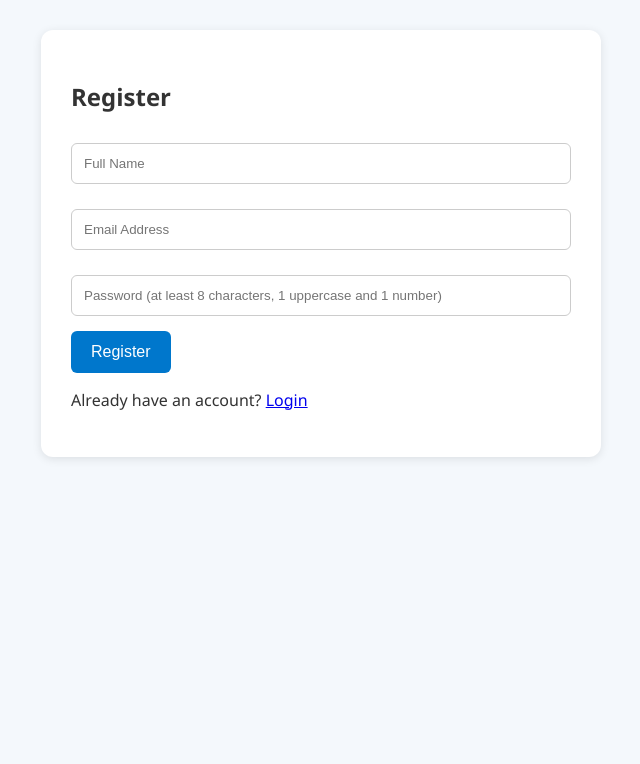
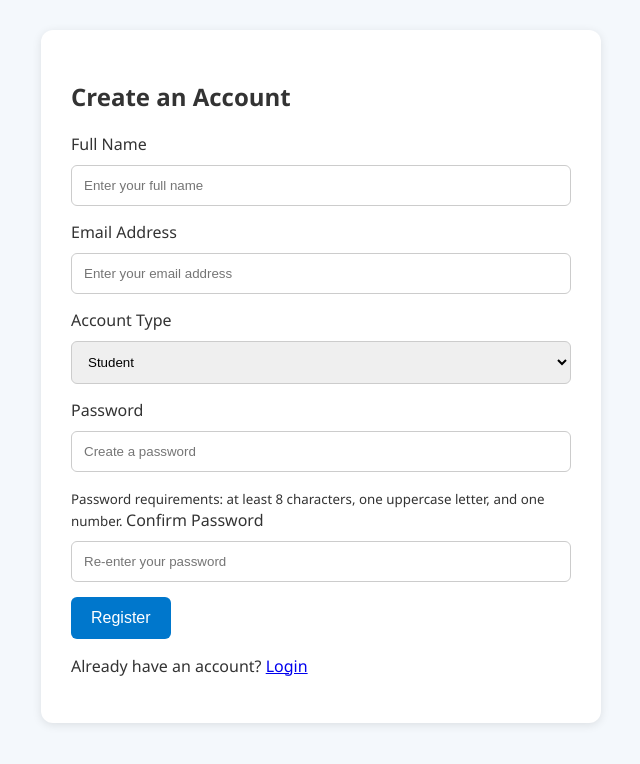
Before and after one commit to tumelots07/YouthEducationSupport, a PHP site: page /register.php in a window 1280 px wide. Shown: the top 764 px of the page, without its empty margins (319-959 px from the left). Run offline with PHP 8.4, Linux system fonts and the light colour scheme.

Commit message:
Improve registration with password confirmation and secure admin invitations

```diff
--- a/register.php
+++ b/register.php
@@ -5,90 +5,171 @@ require_once "db.php";
 
 $message = "";
 
-if (isset($_POST['register'])) {
+// Generate a CSRF token to protect the form.
+if (empty($_SESSION['csrf_token'])) {
+    $_SESSION['csrf_token'] = bin2hex(random_bytes(32));
+}
+
+if ($_SERVER['REQUEST_METHOD'] === 'POST' && isset($_POST['register'])) {
     $fullname = trim($_POST['fullname'] ?? '');
     $email = trim($_POST['email'] ?? '');
     $password = $_POST['password'] ?? '';
+    $confirmPassword = $_POST['confirm_password'] ?? '';
+    $role = $_POST['role'] ?? 'student';
+    $adminToken = trim($_POST['admin_token'] ?? '');
+    $csrfToken = $_POST['csrf_token'] ?? '';
 
-    // Validate the full name.
-    if (mb_strlen($fullname) < 3) {
-        $message = "Full name must be at least 3 characters.";
-    } elseif (mb_strlen($fullname) > 100) {
-        $message = "Full name cannot exceed 100 characters.";
-    } elseif (!filter_var($email, FILTER_VALIDATE_EMAIL)) {
+    if (!hash_equals($_SESSION['csrf_token'], $csrfToken)) {
+        $message = "Your session has expired. Refresh the page and try again.";
+    } elseif (mb_strlen($fullname) < 3 || mb_strlen($fullname) > 100) {
+        $message = "Full name must be between 3 and 100 characters.";
+    } elseif (!filter_var($email, FILTER_VALIDATE_EMAIL) || strlen($email) > 254) {
         $message = "Please enter a valid email address.";
-    } elseif (strlen($email) > 254) {
-        $message = "Email address is too long.";
+    } elseif (!in_array($role, ['student', 'admin'], true)) {
+        $message = "Please select a valid account type.";
     } elseif (
         strlen($password) < 8 ||
-        !preg_match("/[A-Z]/", $password) ||
-        !preg_match("/[0-9]/", $password)
+        !preg_match('/[A-Z]/', $password) ||
+        !preg_match('/[0-9]/', $password)
     ) {
-        $message = "Password must contain at least 8 characters, one uppercase letter and one number.";
+        $message = "Password must be at least 8 characters and contain an uppercase letter and a number.";
+    } elseif ($password !== $confirmPassword) {
+        $message = "The passwords do not match.";
+    } elseif ($role === 'admin' && $adminToken === '') {
+        $message = "An administrator invitation token is required.";
     } else {
-        // Check whether the email already exists.
-        $checkSql = "SELECT id FROM users WHERE email = ? LIMIT 1";
-        $checkStmt = mysqli_prepare($conn, $checkSql);
+        $check = mysqli_prepare(
+            $conn,
+            "SELECT id FROM users WHERE email = ? LIMIT 1"
+        );
 
-        if (!$checkStmt) {
+        if (!$check) {
             $message = "Registration could not be completed. Please try again.";
         } else {
-            mysqli_stmt_bind_param($checkStmt, "s", $email);
+            mysqli_stmt_bind_param($check, "s", $email);
+            mysqli_stmt_execute($check);
+            $existing = mysqli_stmt_get_result($check);
 
-            if (!mysqli_stmt_execute($checkStmt)) {
-                $message = "Registration could not be completed. Please try again.";
+            if ($existing && mysqli_num_rows($existing) > 0) {
+                $message = "This email address is already registered.";
             } else {
-                $result = mysqli_stmt_get_result($checkStmt);
+                $inviteValid = false;
+                $tokenHash = null;
 
-                if ($result && mysqli_num_rows($result) > 0) {
-                    $message = "Email already exists.";
-                } else {
+                if ($role === 'admin') {
+                    // The database stores only the SHA-256 hash of the token.
+                    $tokenHash = hash('sha256', $adminToken);
+                    mysqli_begin_transaction($conn);
+
+                    $invite = mysqli_prepare(
+                        $conn,
+                        "SELECT id FROM admin_invites
+                         WHERE token_hash = ?
+                           AND used_at IS NULL
+                           AND expires_at > NOW()
+                         LIMIT 1
+                         FOR UPDATE"
+                    );
+
+                    if ($invite) {
+                        mysqli_stmt_bind_param($invite, "s", $tokenHash);
+                        mysqli_stmt_execute($invite);
+                        $inviteResult = mysqli_stmt_get_result($invite);
+                        $inviteRow = $inviteResult
+                            ? mysqli_fetch_assoc($inviteResult)
+                            : null;
+
+                        $inviteValid = (bool) $inviteRow;
+                        mysqli_stmt_close($invite);
+                    }
+
+                    if (!$inviteValid) {
+                        mysqli_rollback($conn);
+                        $message = "The administrator invitation is invalid, expired, or already used.";
+                    }
+                }
+
+                if ($message === "") {
                     $hashedPassword = password_hash(
                         $password,
                         PASSWORD_DEFAULT
                     );
 
-                    if ($hashedPassword === false) {
+                    $insert = mysqli_prepare(
+                        $conn,
+                        "INSERT INTO users (fullname, email, password, role)
+                         VALUES (?, ?, ?, ?)"
+                    );
+
+                    if (!$insert || $hashedPassword === false) {
+                        if ($role === 'admin') {
+                            mysqli_rollback($conn);
+                        }
                         $message = "Registration could not be completed. Please try again.";
                     } else {
-                        // Public registration is for students only.
-                        $role = "student";
+                        mysqli_stmt_bind_param(
+                            $insert,
+                            "ssss",
+                            $fullname,
+                            $email,
+                            $hashedPassword,
+                            $role
+                        );
 
-                        $insertSql = "INSERT INTO users
-                            (fullname, email, password, role)
-                            VALUES (?, ?, ?, ?)";
+                        if (mysqli_stmt_execute($insert)) {
+                            $registrationSucceeded = true;
 
-                        $insertStmt = mysqli_prepare($conn, $insertSql);
+                            if ($role === 'admin') {
+                                $markUsed = mysqli_prepare(
+                                    $conn,
+                                    "UPDATE admin_invites
+                                     SET used_at = NOW()
+                                     WHERE id = ? AND used_at IS NULL"
+                                );
 
-                        if ($insertStmt) {
-                            mysqli_stmt_bind_param(
-                                $insertStmt,
-                                "ssss",
-                                $fullname,
-                                $email,
-                                $hashedPassword,
-                                $role
-                            );
+                                if ($markUsed) {
+                                    $inviteId = (int) $inviteRow['id'];
+                                    mysqli_stmt_bind_param(
+                                        $markUsed,
+                                        "i",
+                                        $inviteId
+                                    );
+                                    $registrationSucceeded =
+                                        mysqli_stmt_execute($markUsed)
+                                        && mysqli_stmt_affected_rows($markUsed) === 1;
+                                    mysqli_stmt_close($markUsed);
+                                } else {
+                                    $registrationSucceeded = false;
+                                }
 
-                            if (mysqli_stmt_execute($insertStmt)) {
-                                mysqli_stmt_close($insertStmt);
-                                mysqli_stmt_close($checkStmt);
+                                if ($registrationSucceeded) {
+                                    mysqli_commit($conn);
+                                } else {
+                                    mysqli_rollback($conn);
+                                }
+                            }
 
-                                header("Location: login.php");
+                            if ($registrationSucceeded) {
+                                mysqli_stmt_close($insert);
+                                mysqli_stmt_close($check);
+                                header("Location: login.php?registered=1");
                                 exit();
                             } else {
                                 $message = "Registration failed. Please try again.";
                             }
+                        } else {
+                            if ($role === 'admin') {
+                                mysqli_rollback($conn);
+                            }
+                            $message = "Registration failed. The email may already be in use.";
+                        }
 
-                            mysqli_stmt_close($insertStmt);
-                        } else {
-                            $message = "Registration could not be completed. Please try again.";
-                        }
+                        mysqli_stmt_close($insert);
                     }
                 }
             }
 
-            mysqli_stmt_close($checkStmt);
+            mysqli_stmt_close($check);
         }
     }
 }
@@ -105,7 +186,7 @@ if (isset($_POST['register'])) {
 
 <div class="container">
     <form method="POST" action="register.php">
-        <h2>Register</h2>
+        <h2>Create an Account</h2>
 
         <?php if ($message !== ""): ?>
             <div class="error" role="alert">
@@ -113,46 +194,82 @@ if (isset($_POST['register'])) {
             </div>
         <?php endif; ?>
 
-        <input
-            type="text"
-            name="fullname"
-            placeholder="Full Name"
-            minlength="3"
-            maxlength="100"
+        <input type="hidden" name="csrf_token"
+            value="<?= htmlspecialchars($_SESSION['csrf_token'], ENT_QUOTES, 'UTF-8') ?>">
+
+        <label for="fullname">Full Name</label>
+        <input id="fullname" type="text" name="fullname"
+            placeholder="Enter your full name"
+            minlength="3" maxlength="100"
             value="<?= htmlspecialchars($_POST['fullname'] ?? '', ENT_QUOTES, 'UTF-8') ?>"
-            autocomplete="name"
-            required
-        >
+            autocomplete="name" required>
 
-        <input
-            type="email"
-            name="email"
-            placeholder="Email Address"
+        <label for="email">Email Address</label>
+        <input id="email" type="email" name="email"
+            placeholder="Enter your email address"
             maxlength="254"
             value="<?= htmlspecialchars($_POST['email'] ?? '', ENT_QUOTES, 'UTF-8') ?>"
-            autocomplete="email"
-            required
-        >
+            autocomplete="email" required>
 
-        <input
-            type="password"
-            name="password"
-            placeholder="Password (at least 8 characters, 1 uppercase and 1 number)"
-            minlength="8"
-            autocomplete="new-password"
-            required
-        >
+        <label for="role">Account Type</label>
+        <select id="role" name="role" required>
+            <option value="student"
+                <?= (($_POST['role'] ?? 'student') === 'student') ? 'selected' : '' ?>>
+                Student
+            </option>
+            <option value="admin"
+                <?= (($_POST['role'] ?? '') === 'admin') ? 'selected' : '' ?>>
+                Admin
+            </option>
+        </select>
 
-        <button type="submit" name="register" value="1">
-            Register
-        </button>
+        <div id="adminTokenSection" hidden>
+            <label for="admin_token">Admin Invitation Token</label>
+            <input id="admin_token" type="password" name="admin_token"
+                placeholder="Enter your one-time invitation token"
+                autocomplete="off">
+            <small>Get this token from an existing administrator. It expires after 24 hours and can only be used once.</small>
+        </div>
 
-        <p>
-            Already have an account?
-            <a href="login.php">Login</a>
-        </p>
+        <label for="password">Password</label>
+        <input id="password" type="password" name="password"
+            placeholder="Create a password"
+            autocomplete="new-password" required>
+
+        <small class="password-help">
+            Password requirements: at least 8 characters, one uppercase letter,
+            and one number.
+        </small>
+
+        <label for="confirm_password">Confirm Password</label>
+        <input id="confirm_password" type="password" name="confirm_password"
+            placeholder="Re-enter your password"
+            autocomplete="new-password" required>
+
+        <button type="submit" name="register" value="1">Register</button>
+
+        <p>Already have an account? <a href="login.php">Login</a></p>
     </form>
 </div>
+
+<script>
+const roleSelect = document.getElementById('role');
+const adminSection = document.getElementById('adminTokenSection');
+const adminToken = document.getElementById('admin_token');
+
+function updateAdminField() {
+    const isAdmin = roleSelect.value === 'admin';
+    adminSection.hidden = !isAdmin;
+    adminToken.required = isAdmin;
+
+    if (!isAdmin) {
+        adminToken.value = '';
+    }
+}
+
+roleSelect.addEventListener('change', updateAdminField);
+updateAdminField();
+</script>
 
 <script src="darkmode.js"></script>
 </body>
```
